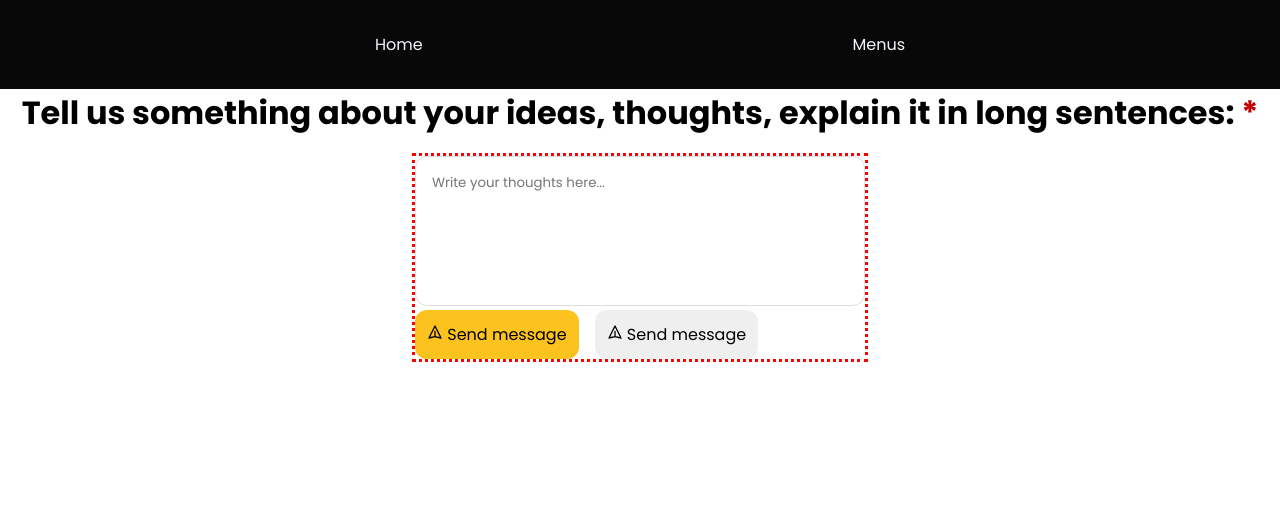
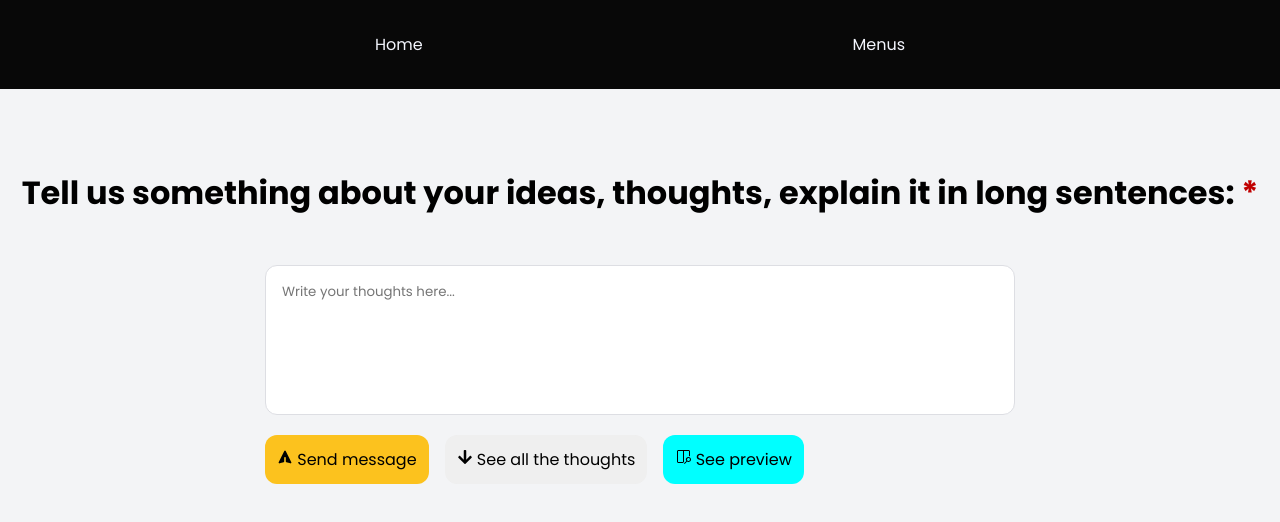
Before and after one commit to JaniBT/3okos-chernobil, a React (Vite) app in the folder client/: page /menus/thoughts in a window 1280 px wide. Shown: the top 522 px of the page. Built offline with nearby package versions, Linux system fonts and the light colour scheme.

Commit message:
update-thoughts and languages

```diff
--- a/client/src/Pages/Menus.css
+++ b/client/src/Pages/Menus.css
@@ -17,7 +17,6 @@
   position: relative;
   right: 0;
 }
-
 
 .menus-home-link nav a {
   position: relative;
--- a/client/src/Pages/Thoughts.css
+++ b/client/src/Pages/Thoughts.css
@@ -1,37 +1,40 @@
 .thoughts-body {
-  background: #ffffff;
-  height: 100vh;
+  background: #f3f4f6;
+  min-height: 100vh;
+  user-select: none;
 }
 
 .thoughts-container {
-  /* border: 3px dotted red; */
   margin: 1rem;
   display: flex;
   justify-content: center;
 }
 
-h1 {
+.messageHeading {
   font-family: var(--ff-poppins);
   text-align: center;
   font-size: 2rem;
+  margin-top: 5rem;
+  margin-bottom: 3rem;
 }
 
-.messageStar{
-  color: #C00000; /* Easter egg haha*/
+.messageStar {
+  color: #c00000;
 }
 
 form{
-  border: 3px dotted red;
+  max-width: 100%;
 }
 
 .messageArea {
-  width: 450px;
+  width: 750px;
   height: 150px;
   resize: none;
   font-family: var(--ff-poppins);
   padding: 1rem;
   border-radius: 12px;
   border: 0.5px solid #dddee3;
+  margin-bottom: 1rem;
 }
 
 .messageBtn {
@@ -43,14 +46,92 @@ form{
   border-radius: 12px;
   cursor: pointer;
   margin-right: 1rem;
+  transition: all 0.15s ease-in;
 }
 
-.revealBtn{
+.messageBtn:hover{
+  scale: 1.05;
+  border: none;
+}
 
+.revealBtn {
   font-family: var(--ff-poppins);
   border: none;
   font-size: 1rem;
   padding: 0.75rem;
   border-radius: 12px;
   cursor: pointer;
+  margin-right: 1rem;
+  transition: all 0.15s ease-in;
 }
+
+.revealBtn:hover{
+  scale: 1.05;
+  border: none;
+}
+
+.previewBtn{
+  background: aqua;
+  font-family: var(--ff-poppins);
+  border: none;
+  font-size: 1rem;
+  padding: 0.75rem;
+  border-radius: 12px;
+  cursor: pointer;
+  transition: all 0.15s ease-in;
+}
+
+.previewBtn:hover{
+  scale: 1.05;
+  border: none;
+}
+
+.reveal-messages-container{
+  display: flex;
+  justify-content: center;
+  flex-direction: column;
+  flex-wrap: wrap;
+  margin-inline: auto;
+  max-width: 750px;
+}
+
+.messagesDiv{
+  display: none;
+  padding: 1rem;
+  /* padding: .35rem; */
+  border-radius: 12px;
+  margin: .5rem;
+  background: #dddee3;
+  width: 100%;
+  overflow-x: scroll;
+}
+
+.messagesDiv>pre{
+  white-space: pre;
+  font-size: .85rem;
+  width: 100%;
+  font-family: var(--ff-poppins);
+}
+
+.messagesDiv>span{
+  font-size: .85rem;
+  width: 100%;
+  font-family: var(--ff-poppins);
+}
+
+.previewDiv{
+  display: none;
+  padding: 1rem;
+  border-radius: 12px;
+  margin: .5rem;
+  background: #dddee3;
+  width: 100%;
+  overflow-x: scroll;
+}
+
+.previewDiv>pre{
+  white-space: pre;
+  font-size: .85rem;
+  width: 100%;
+  font-family: var(--ff-poppins);
+}
--- a/client/src/Pages/Thoughts.jsx
+++ b/client/src/Pages/Thoughts.jsx
@@ -1,6 +1,9 @@
 import React, { useState } from "react";
 import { useTranslation } from "react-i18next";
-import { HiOutlinePaperAirplane } from "react-icons/hi";
+import { HiPaperAirplane } from "react-icons/hi";
+import { FaArrowDown } from "react-icons/fa";
+import { VscOpenPreview } from "react-icons/vsc";
+import { lazy } from 'react';
 import "./Thoughts.css";
 import { Link } from "react-router-dom";
 
@@ -17,7 +20,21 @@ const Thoughts = () => {
     e.preventDefault();
     console.log(message);
     setMessage("");
+    successfulSend();
   };
+
+  const previewBtn = (e) => {
+    e.preventDefault();
+    const previewDiv = document.querySelector(".previewDiv");
+    if (previewDiv.innerText != "") {
+      previewDiv.style.display = "block";
+    }
+  };
+
+  const successfulSend = () => {
+    // TODO ALERT
+    alert("success")
+  }
 
   return (
     <div className="thoughts-body">
@@ -27,23 +44,38 @@ const Thoughts = () => {
           <Link to="/menus">{t("menu_text")}</Link>
         </nav>
       </header>
-      <h1>Tell us something about your ideas, thoughts, explain it in long sentences: <span className="messageStar">*</span></h1>
+      <h1 className="messageHeading">{t("messageHeading")}: <span className="messageStar">*</span>
+      </h1>
       <div className="thoughts-container">
         <form onSubmit={handleSubmit}>
           <textarea
             className="messageArea"
-            placeholder="Write your thoughts here..."
+            placeholder={t("textareaPlaceholder")}
             value={message}
             onChange={handleMessageChange}
-          ></textarea>{" "}
+            maxLength={500}
+          ></textarea>{""}
           <br />
           <button className="messageBtn" type="submit">
-            <HiOutlinePaperAirplane /> {t("thoughtsMessage")}
+            <HiPaperAirplane /> {t("thoughtsMessage")}
           </button>
           <button className="revealBtn" type="button">
-            <HiOutlinePaperAirplane /> {t("thoughtsMessage")}
+            {/* TODO: Lazy lodaing  */}
+            <FaArrowDown /> {t("seeAllMessages")}
+          </button>
+          <button className="previewBtn" type="button" onClick={previewBtn}>
+            <VscOpenPreview /> {t("revealMessage")}
           </button>
         </form>
+      </div>
+      <div className="reveal-messages-container">
+        <div className="messagesDiv">
+          <pre>{message}</pre>
+        </div>
+        <div className="previewDiv">
+          <pre>{message}</pre>
+        </div>
+        {/* TODO: loading preview 3 lines  */}
       </div>
     </div>
   );
--- a/client/src/locale/en.json
+++ b/client/src/locale/en.json
@@ -41,7 +41,11 @@
 
   "GalleryMainTitle": "Gallery of the Chernobyl nuclear disaster",
 
+  "messageHeading": "Tell us something about your ideas, thoughts, explain it in long sentences",
+  "textareaPlaceholder": "Write your thoughts here...",
   "thoughtsMessage": "Send message",
+  "seeAllMessages": "See all the thoughts",
+  "revealMessage": "See preview",
 
   "footerMain": "Chernobyl Project made by 3okos",
   "footerRights": "Copyright. All rights reserved.",
--- a/client/src/locale/hu.json
+++ b/client/src/locale/hu.json
@@ -41,7 +41,11 @@
 
   "GalleryMainTitle": "Fényképek a Csernobili atomkatasztrófáról",
 
+  "messageHeading": "Mondja el a gondolatait, meglátásait, és fejtse ki azokat",
+  "textareaPlaceholder": "Ide írja gondolatait...",
   "thoughtsMessage": "Elküldés",
+  "seeAllMessages": "Összes gondolat megtekintése",
+  "revealMessage": "Előnézet",
 
   "footerMain": "A Csernobil projektet készítette a 3okos",
   "footerRights": "Copyright. Minden jog fenntartva.",
```
Also changed, not shown: client/src/assets/todo-loading.png (added).
